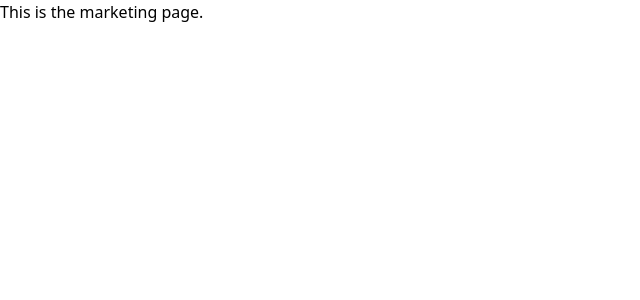
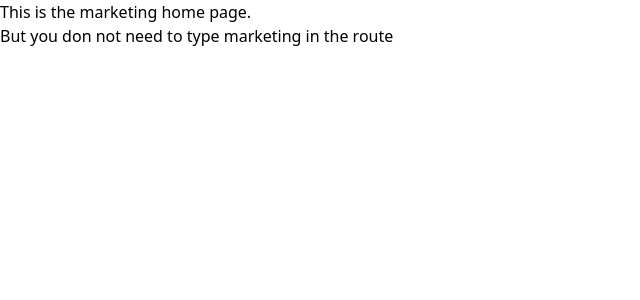
Before and after one commit to nico1988/nextjs13-starter, a Next.js app: page /home in a window 1280 px wide. Shown: the top 300 px of the page, without its empty margins (0-640 px from the left). Built offline with nearby package versions, Linux system fonts and the light colour scheme.

Commit message:
feat: add route grouping

```diff
--- a/app/(marketing)/home/page.tsx
+++ b/app/(marketing)/home/page.tsx
@@ -1,7 +1,8 @@
 export default function Home() {
   return (
     <div>
-      <p>This is the marketing page.</p>
+      <p>This is the marketing home page.</p>
+      <p>But you don not need to type marketing in the route</p>
     </div>
   );
 }
```
